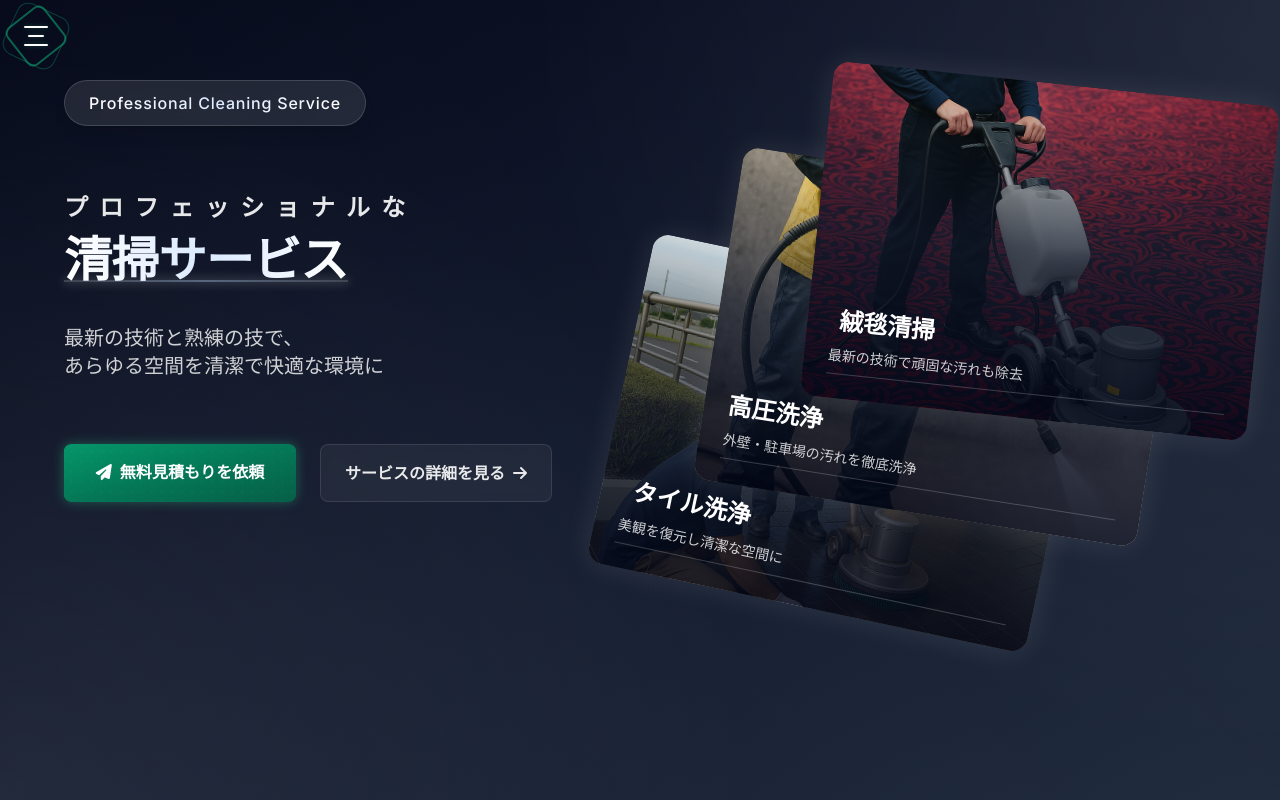
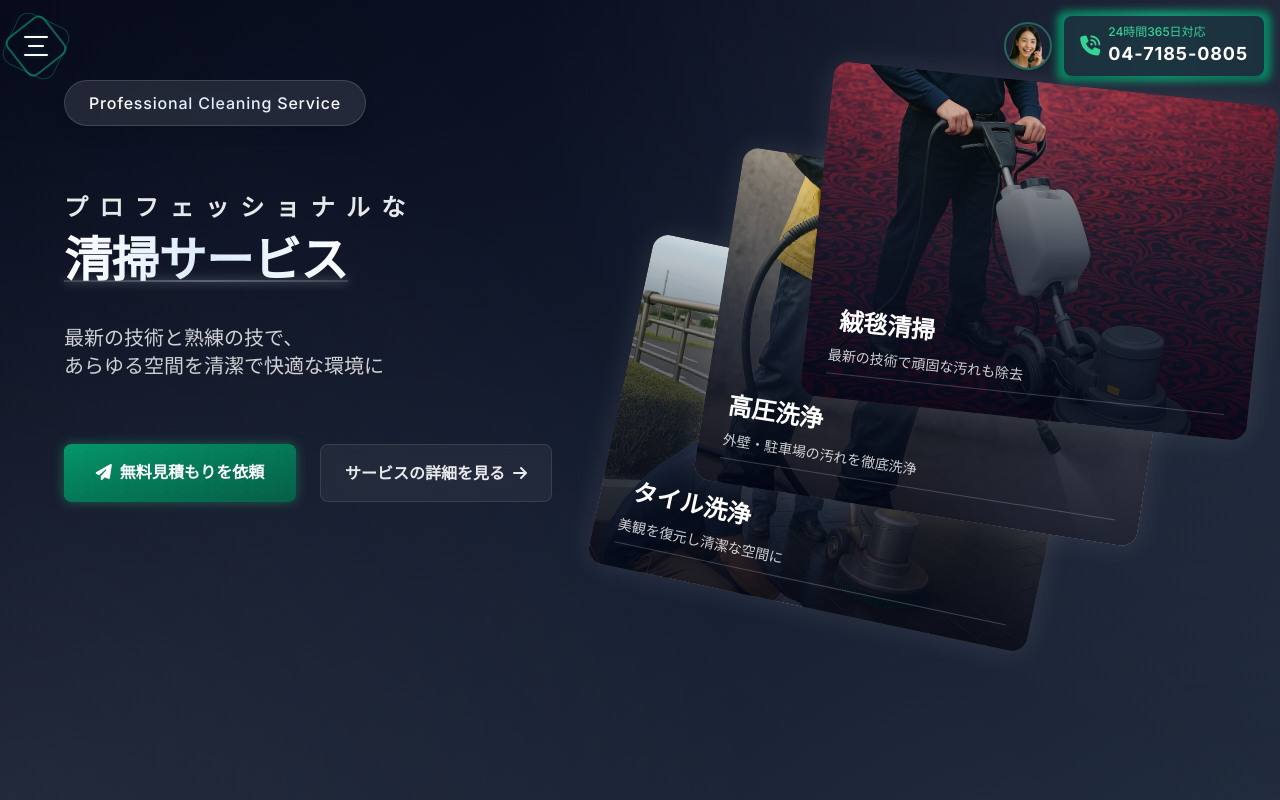
Before and after one commit to fura-1993/clean, a Next.js app: page / in a window 1280 px wide. Shown: the top 800 px of the page. Built offline with nearby package versions, Linux system fonts and the light colour scheme.

Commit message:
Refactor: Move header staff image next to phone, always visible with pulse animation

```diff
--- a/src/components/Header/Header.tsx
+++ b/src/components/Header/Header.tsx
@@ -259,42 +259,56 @@ export default function Header() {
               )}
             </AnimatePresence>
 
-            {/* 電話問い合わせ - スクロール後のみ表示 */}
-            <AnimatePresence>
-              {isScrolled && (
+            {/* 電話問い合わせ - 常時表示に変更 */}
             <motion.div
               initial={{ opacity: 0, y: -20 }}
               animate={{ opacity: 1, y: 0 }}
-                  exit={{ opacity: 0, y: -20 }}
               transition={{ duration: 0.3 }}
               className="hidden md:block"
             >
-                  <div className="relative group">
+              <div className="relative group flex items-center gap-3">
+                {/* Moved Staff Image Here */}
+                <div className="relative w-12 h-12 rounded-full overflow-hidden border-2 border-emerald-400/40 shadow-lg animate-pulse">
+                  <Image
+                    src="/images/infostaff2.png"
+                    alt="カスタマーサポートスタッフ"
+                    width={48}
+                    height={48}
+                    className="object-cover w-full h-full"
+                    priority
+                  />
+                  {/* Optional Glow Effect
+                  <div className="absolute inset-0 bg-gradient-to-r from-emerald-500/0 via-emerald-500/20 to-emerald-500/0 animate-shimmer"></div>
+                  */}
+                </div>
+
+                {/* Phone Number Block */}
+                <div className="relative">
                   <motion.div
                     className="absolute -inset-1 rounded-lg bg-gradient-to-r from-emerald-600 via-emerald-500 to-emerald-600 opacity-70 blur-sm group-hover:opacity-100 transition-all duration-300"
                     animate={{
-                        scale: [1, 1.05, 1],
+                      scale: [1, 1.03, 1],
+                      opacity: [0.7, 0.9, 0.7]
                     }}
                     transition={{
-                        duration: 2,
+                      duration: 2.5,
                       repeat: Infinity,
                       ease: "easeInOut"
                     }}
                   />
                   <a
                     href="tel:04-7185-0805"
-                      className="relative flex items-center gap-2 px-4 py-2 rounded-lg bg-slate-800/90 text-white hover:bg-slate-800 transition-all duration-300"
+                    className="relative flex items-center gap-2 px-4 py-2 rounded-lg bg-slate-800/90 text-white hover:bg-slate-700/90 transition-all duration-300 shadow-md"
                   >
-                      <i className="fas fa-phone-volume text-emerald-400 text-xl animate-bounce" />
+                    <i className="fas fa-phone-volume text-emerald-400 text-xl" />
                     <div>
                       <div className="text-xs font-medium text-emerald-400">24時間365日対応</div>
                       <div className="text-lg font-bold tracking-wider">04-7185-0805</div>
                     </div>
                   </a>
                 </div>
+              </div>
             </motion.div>
-              )}
-            </AnimatePresence>
           </div>
         </div>
 
```
Also changed, not shown: 2 other files (tests, documents, lock files or other folders). Lines whose indentation alone changed are shown as unchanged.
